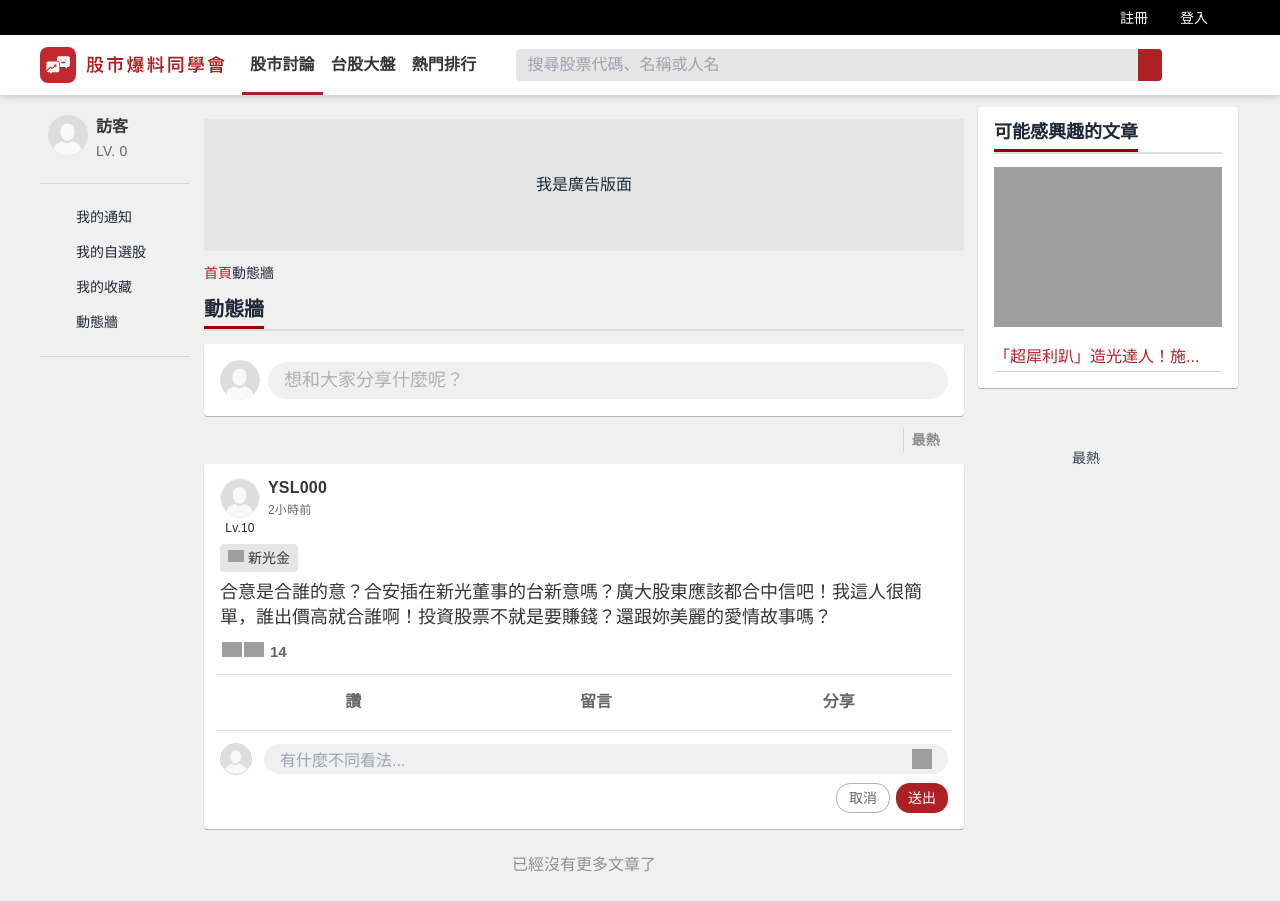
After one commit to astrocamp/17th-BBForum, a Django app: page /news_feed/ in a window 1280 px wide. The commit adds this page. Run offline with Django 5.2, Linux system fonts and the light colour scheme; style sheets or scripts are compiled from the project's sources; grey boxes are pictures that could not be loaded.

Commit message:
feat: 增加動態牆頁面

```diff
--- a/pages/templates/pages/main_page/_left_nav_bar.html
+++ b/pages/templates/pages/main_page/_left_nav_bar.html
@@ -44,7 +44,7 @@
                             <div class="text-[14px]">我的收藏</div>
                         </div>
                     </li>
-                    <li @click.prevent="navigatePage('')" class="aside-bar-padding aside-bar-hover cursor-pointer">
+                    <li @click.prevent="navigatePage('{% url 'pages:news_feed' %}')" class="aside-bar-padding aside-bar-hover cursor-pointer">
                         <div class="flex items-center gap-2">
                             <i class="fa-solid fa-message w-[20px] h-[20px] text-gray-69"></i>
                             <div class="text-[14px]">動態牆</div>
--- /dev/null
+++ b/pages/templates/pages/news_feed/_news_feed_forum.html
@@ -0,0 +1,240 @@
+{%load static%}
+<div class="w-[760px] mx-3.5">
+    <div class="h-[132px] mt-3 bg-gray-90 flex justify-center items-center pt-4 pb-4">
+        我是廣告版面
+    </div>
+    <div class="mt-3">
+        <div>
+            <div class="mt-2 mb-2">
+                <ul class="flex flex-wrap items-center">
+                    <li class="text-red-primary text-[14px]">首頁</li>
+                    <li><i class="fa-solid fa-angle-right fa-xs text-gray-69"></i></li>
+                    <li class="text-[14px]">動態牆</li>
+                </ul>
+            </div>
+        </div>
+        <div class="mt-4 mb-4">
+            <div class="flex justify-between relative after:content-[''] after:block after:w-full after:h-[2px] after:bg-gray-221 after:absolute after:-bottom-[3px] after:left-0">
+                <div>
+                    <h2 class="text-[20px] font-bold pb-2 -mb-[1px] border-b-[3px] border-b-red-900 leading-[18px]">動態牆</h2>
+                </div>
+            </div>
+        </div>
+        <div class="mt-4">
+            <section x-data="unlogined_prompt({{ user.is_authenticated|lower }})" class="rounded-[3px] bg-white h-[72px] shadow-area">
+                <div>
+                    <div class="flex items-center gap-2 p-4">
+                        <div class="w-[40px] h-[40px] rounded-full overflow-hidden">
+                            <img src="{% static 'images/visitor.svg' %}" alt="visitor"></img>
+                        </div>
+                        <button @click="toggleVisibility" class="flex-grow pt-2 pb-2 pl-4 pr-4 text-left rounded-[50px] bg-gray-94">
+                            <div class="text-[18px] font-normal leading-[21px] text-gray-69">想和大家分享什麼呢？</div>
+                        </button>
+
+                        <template x-if="!isAuthenticated">
+                            {% include "layouts/not_logged.html" %}
+                        </template>
+                    </div>
+                </div>
+            </section>
+            <section class="mt-3 mr-4">
+                <div x-data="switch_sort" class="flex justify-end">
+                    <div class="flex items-center whitespace-nowrap gap-2">
+                        <div id="menu-button" aria-expanded="true" aria-haspopup="true" class="border-l border-gray-83 relative pl-2 cursor-pointer">
+                            <span class="text-[14px] font-bold leading-5 tracking-custom text-gray-56">最熱</span>
+                            <i class="fa-solid fa-sort-down w-[10px] h-[15px] text-gray-56 mb-1 ml-1 mr-1"></i>
+                        </div>
+                    </div>
+                    <div x-show="isVisible" @click.outside="isVisible = false" class="absolute right-0 z-10 mt-2 w-56">
+                        <div class="py-1" role="none">
+                            <a href="#" class="block px-4 py-2 text-sm text-gray-700" role="menuitem" tabindex="-1" id="menu-item-0">最熱</a>
+                            <a href="#" class="block px-4 py-2 text-sm text-gray-700" role="menuitem" tabindex="-1" id="menu-item-1"></a>
+                          </div>
+                    </div>
+                    <template x-if="isVisible">
+                        {% include "layouts/not_logged.html" %}
+                    </template>
+                </div>
+            </section>
+            <section class="mt-3 mb-3 block">
+                <section class="shadow-area rounded-[3px] bg-white">
+                    <article class="pt-3 pb-2">
+                        <div>
+                            <div>
+                                <div class="pl-4 pr-4">
+                                    <div class="flex items-center">
+                                        <div class="relative group">
+                                            <div x-data="unlogined_prompt({{ user.is_authenticated|lower }})" @mouseover="isShow = true">
+                                                <div>
+                                                    <a href="#">
+                                                        <div class="w-[40px] h-[40px] rounded-full border border-gray-94 overflow-hidden">
+                                                            <img src="{% static 'images/visitor.svg' %}" alt="visitor"></img>
+                                                        </div>
+                                                    </a>
+                                                </div>
+                                                <div x-show="isShow" class="absolute hidden group-hover:block bg-white p-2 mt-2 rounded-[10px] shadow-lg w-[400px] h-[170px] z-10 top-[33px] -left-[150px]">
+                                                    <div class="flex items-center gap-3">
+                                                        <div>
+                                                            <a href="#">
+                                                                <div class="w-[80px] h-[80px] rounded-full border border-gray-94 overflow-hidden mt-2 ml-3">
+                                                                    <img src="{% static 'images/visitor.svg' %}" alt="visitor" class="w-full h-full"></img>
+                                                                </div>
+                                                            </a>
+                                                        </div>
+                                                        <div class="flex flex-col justify-center">
+                                                            <div class="mb-1">
+                                                                <a href="#" class="text-[18px] font-semibold leading-6 tracking-[0.2px] text-dark-800">YSL000</a>
+                                                            </div>
+                                                            <div class="w-[40px] h-auto text-[14px] font-extralight leading-4 tracking-[0.2px] text-center mb-1">Lv.10</div>
+                                                            <div class="flex justify-center">
+                                                                <div class="flex justify-center gap-2 pr-2 border-r-2 border-gray-94 text-[14px]">
+                                                                    <div><span>發文</span></div>
+                                                                    <div><span>3702</span></div>
+                                                                </div>
+                                                                <div class="flex justify-center gap-2 pl-2 text-[14px]">
+                                                                    <div><span>粉絲</span></div>
+                                                                    <div><span>3248</span></div>
+                                                                </div>
+                                                            </div>
+                                                        </div>
+                                                    </div>
+                                                    <div @click="toggleVisibility" class="bg-red-primary w-[95%] h-[25%] rounded-[4px] text-[14px] flex items-center justify-center mt-4 mx-auto cursor-pointer">
+                                                        <button class="flex items-center justify-center gap-1">
+                                                            <i class="fa-solid fa-plus w-[12px] h-[12px] text-white"></i>
+                                                            <div class="text-white">追蹤</div>
+                                                        </button>
+                                                    </div>
+                                                </div>
+                                                <template x-if="!isAuthenticated">
+                                                    {% include "layouts/not_logged.html" %}
+                                                </template>
+                                            </div>
+                                        </div>
+                                        <div class="grow ml-2 mr-2 overflow-hidden">
+                                            <div class="flex items-center">
+                                                <div>
+                                                    <a href="#" class="text-[16px] font-semibold leading-6 tracking-[0.2px] text-dark-800">YSL000</a>
+                                                </div>
+                                            </div>
+                                            <div class="text-[12px] font-normal leading-4 tracking-[0.2px] h-[20px] flex items-center">
+                                                <a href="#" class="text-dark-600">2小時前</a>
+                                            </div>
+                                        </div>
+                                        <div>
+                                            <button class="w-[36px] h-[36px] rounded-none hover:rounded-full bg-transparent hover:bg-gray-94 border border-transparent hover:border-transparent">
+                                                <i class="fa-solid fa-ellipsis w-[26px] h-[26px] text-gray-56"></i>
+                                            </button>
+                                        </div>
+                                    </div>
+                                    <div class="w-[40px] h-auto text-[12px] font-normal leading-4 tracking-[0.2px] text-center">Lv.10</div>
+                                </div>
+                            </div>
+                            <div>
+                                <div class="pl-4 pr-4">
+                                    <ul class="flex gap-2 mt-2 flex-wrap list-none">
+                                        <li class="rounded bg-gray-90">
+                                            <a href="#">
+                                                <span class="flex items-center gap-1 pt-1 pb-1 pl-2 pr-2">
+                                                    <div class="w-4 h-4 border-l-1 border-gray-69 "><img src="https://fsv.cmoney.tw/cmstatic/t/images/stock/dayline/2888.png"></div>
+                                                    <div class="text-[14px] font-normal leading-5 text-dark-800">新光金</div>
+                                                </span>
+                                            </a>
+                                        </li>
+                                    </ul>
+                                </div>
+                            </div>
+                            <div>
+                                <div class="pl-4 pr-4 mt-2 mb-3">
+                                    <div>
+                                        <pre class="text-[1.125em] leading-[1.375em] whitespace-pre-wrap text-dark-800">合意是合誰的意？合安插在新光董事的台新意嗎？廣大股東應該都合中信吧！我這人很簡單，誰出價高就合誰啊！投資股票不就是要賺錢？還跟妳美麗的愛情故事嗎？</pre>
+                                    </div>
+                                </div>
+                            </div>
+                            <div>
+                                <div class="flex mt-3 mb-3 ml-4 mr-4">
+                                    <button class="flex mr-2 text-[0.9375em] font-bold leading-[1.34em]">
+                                        <div class="ml-[2px] w-[20px] h-[20px]">
+                                            <img src="https://www.cmoney.tw/forum/_nuxt/img/icon_emoji_like.f35c987.svg">
+                                        </div>
+                                        <div class="ml-[2px] w-[20px] h-[20px]">
+                                            <img src="https://www.cmoney.tw/forum/_nuxt/img/icon_emoji_happy.f21da7b.svg">
+                                        </div>
+                                        <div class="ml-[6px] text-dark-600 hover:underline"> 14 </div>
+                                    </button>
+                                </div>
+                            </div>
+                        </div>
+                        <div>
+                            <div x-data="unlogined_prompt({{ user.is_authenticated|lower }})">
+                                <div class="pl-3 pr-3">
+                                    <div class="pt-2 pb-2 pl-1 pr-1 flex flex-row-reverse border-t border-b border-gray-90">
+                                        <button class="relative flex-grow flex-shrink-0 basis-[56px] inline-block cursor-pointer">
+                                            <div class="relative flex justify-center rounded bg-white hover:bg-gray-94">
+                                                <div class="mt-2 mb-2 w-5 h-5">
+                                                    <i class="fa-solid fa-share w-[20px] h-[20px] text-gray-56"></i>
+                                                </div>
+                                                <div class="mt-[7.5px] mb-[7.5px] ml-1 font-bold whitespace-nowrap text-dark-600">分享</div>
+                                            </div>
+                                        </button>
+                                        <button @click="toggleVisibility" class="relative flex-grow flex-shrink-0 basis-[56px] inline-block cursor-pointer">
+                                            <div class="relative flex justify-center rounded bg-white hover:bg-gray-94">
+                                                <div class="mt-2 mb-2 w-5 h-5">
+                                                    <i class="fa-regular fa-comment w-[20px] h-[20px] text-gray-56"></i>
+                                                </div>
+                                                <div class="mt-[7.5px] mb-[7.5px] ml-1 font-bold whitespace-nowrap text-dark-600">留言</div>
+                                            </div>
+                                        </button>
+                                        <button @click="toggleVisibility" class="relative flex-grow flex-shrink-0 basis-[56px] inline-block cursor-pointer">
+                                            <div class="relative flex justify-center rounded bg-white hover:bg-gray-94">
+                                                <div class="mt-2 mb-2 w-5 h-5">
+                                                    <i class="fa-regular fa-thumbs-up w-[20px] h-[20px] text-gray-56"></i>
+                                                </div>
+                                                <div class="mt-[7.5px] mb-[7.5px] ml-1 font-bold whitespace-nowrap text-dark-600">讚</div>
+                                            </div>
+                                        </button>
+                                    </div>
+                                </div>
+                                <template x-if="!isAuthenticated">
+                                    {% include "layouts/not_logged.html" %}
+                                </template>
+                            </div>
+                            <div x-data="unlogined_prompt({{ user.is_authenticated|lower }})" class="relative">
+                                <div>
+                                    <div class="pt-3 pl-4 pr-4 pb-0 gap-2 flex flex-col">
+                                        <div class="flex justify-center items-center">
+                                            <div class="mr-3 w-8 h-8 border border-gray-83 rounded-full overflow-hidden">
+                                                <img src="{% static 'images/visitor.svg' %}" alt="visitor"></img>
+                                            </div>
+                                            <div @click="toggleVisibility" class="pt-[5px] pr-[36px] pb-[5px] pl-[16px] w-[calc(100%-44px)] rounded-[16px] bg-gray-94">
+                                                <textarea :readonly="isReadonly" class="w-full h-[20px] pr-2 text-[16px] leading-6 border-none outline-none resize-none overflow-y-hidden bg-transparent text-dark-800 flex items-center" placeholder="有什麼不同看法..."></textarea>
+                                                <label class="absolute top-[18px] right-8 w-5 h-5 cursor-pointer">
+                                                    <img class="w-5 h-5" src="https://www.cmoney.tw/forum/_nuxt/img/upload_img.9a78e01.svg" alt="upload_img">
+                                                </label>
+                                            </div>
+                                        </div>
+                                        <div class="gap-[6px] flex justify-end pb-2">
+                                           <button class="border border-gray-69 block pt-1 pb-1 text-[0.875em] rounded-[14px] text-dark-600 ">
+                                            <div class="w-[52px] h-5 whitespace-nowrap btn-transition">取消</div>
+                                           </button>
+                                           <button class="block pt-1 pb-1 text-[0.875em] rounded-[14px] text-white bg-red-primary">
+                                            <div class="w-[52px] h-5 whitespace-nowrap btn-transition">送出</div>
+                                           </button>
+                                        </div>
+                                    </div>
+                                </div>
+                                <template x-if="!isAuthenticated">
+                                    {% include "layouts/not_logged.html" %}
+                                </template>
+                            </div>
+                        </div>
+                    </article>
+                </section>
+            </section>
+        </div>
+    </div>
+    <div class="flex justify-center items-center mt-3 mb-3 pt-3 pb-3">
+        <div>
+            <span class="leading-6 whitespace-pre-wrap text-gray-56">已經沒有更多文章了</span>
+        </div>
+    </div>
+</div>
--- /dev/null
+++ b/pages/templates/pages/news_feed/_news_feed_recommend.html
@@ -0,0 +1,32 @@
+{%load static%}
+<aside class="w-[260px]">
+    <div class="shadow-area rounded-[3px] bg-white">
+        <div class="p-4">
+            <header class="mb-4">
+                <div class="flex justify-between relative after:content-[''] after:block after:w-full after:h-[2px] after:bg-gray-221 after:absolute after:-bottom-[3px] after:left-0">
+                    <div>
+                        <h2 class="text-[1.125em] font-bold pb-2 -mb-[1px] border-b-[3px] border-b-red-900 leading-[18px]">可能感興趣的文章</h2>
+                    </div>
+                </div>
+            </header>
+            <div>
+                <div>
+                    <a href="#">
+                        <div class="h-[160px]">
+                            <img class="align-top inline-block w-[100%] h-[100%]" src="https://imgs.gvm.com.tw/upload/gallery/20240830/180489.jpg" alt="previewArticle"/>
+                        </div>
+                    </a>
+                </div>
+                <ul class="mt-4 list-inside">
+                    <li class="border-b border-b-dotted border-gray-d5d">
+                        <div>
+                            <a href="#" class="text-red-primary w-full leading-7 overflow-hidden text-ellipsis whitespace-nowrap">
+                                「超犀利趴」造光達人！施...
+                            </a>
+                        </div>
+                    </li>
+                </ul>
+            </div>
+        </div>
+    </div>
+</aside>
--- /dev/null
+++ b/pages/templates/pages/news_feed/news_feed.html
@@ -0,0 +1,12 @@
+{% extends "layouts/base.html" %}
+{%load static%}
+
+{% block content %}
+    <div class="mt-[12px]">
+        <div class="flex w-[1200px] mx-auto">
+            {% include 'pages/main_page/_left_nav_bar.html' %}
+            {% include 'pages/news_feed/_news_feed_forum.html' %}
+            {% include 'pages/news_feed/_news_feed_recommend.html' %}
+        </div>
+    </div>
+{% endblock %}
--- a/pages/urls.py
+++ b/pages/urls.py
@@ -8,5 +8,6 @@
     path("", views.index, name="index"),
     path("my_watchlist/", views.my_watchlist, name="my_watchlist"),
     path("my_favorites/", views.my_favorites, name="my_favorites"),
+    path("news_feed/", views.news_feed, name="news_feed"),
     path("member_profile/", views.member_profile, name="member_profile"),
 ]
--- a/pages/views.py
+++ b/pages/views.py
@@ -14,5 +14,9 @@
     return render(req, "pages/my_favorites/my_favorites.html")
 
 
+def news_feed(req):
+    return render(req, "pages/news_feed/news_feed.html")
+
+
 def member_profile(req):
     return render(req, "pages/nav_page/member_profile.html")
--- a/src/scripts/components/index.js
+++ b/src/scripts/components/index.js
@@ -2,5 +2,6 @@
 
 import "./unlogined_prompt"
 import "./switch_page"
+import "./switch_sort"
 
 Alpine.start()
--- a/tailwind.config.js
+++ b/tailwind.config.js
@@ -31,6 +31,9 @@
         'sign-in': '0 0 10px rgba(0, 0, 0, .38)',
         'watchlist': '0 1px 2px rgba(0, 0, 0, .25)',
       },
+      letterSpacing: {
+        'custom': '.2px',
+      },
     },
     fontFamily: {
       'sans': ['Arial', 'Helvetica', 'sans-serif'],
--- a/templates/layouts/base.html
+++ b/templates/layouts/base.html
@@ -9,7 +9,7 @@
     <title>BBForum</title>
 </head>
 <body class="w-full h-full bg-gray-94">
-    {% if request.resolver_match.url_name != 'register' and request.resolver_match.url_name != 'sign_in' and request.resolver_match.url_name != 'auth_denied' and request.path == '/' or request.path == '/my_watchlist/' or request.path == '/my_favorites/' %}
+    {% if request.resolver_match.url_name != 'register' and request.resolver_match.url_name != 'sign_in' and request.resolver_match.url_name != 'auth_denied' and request.path == '/' or request.path == '/my_watchlist/' or request.path == '/my_favorites/' or request.path == '/news_feed/' %}
         {% include "navigation/nav_bar.html" %}
     {% endif %}
     <main>
--- /dev/null
+++ b/templates/layouts/sort_lists.html
@@ -0,0 +1,6 @@
+<div class="absolute bg-white rounded-lg border border-gray-300 shadow-lg mt-5">
+    <ul class="divide-y divide-gray-200">
+        <li class="px-4 py-2 cursor-pointer hover:bg-gray-100">最新</li>
+        <li class="px-4 py-2 cursor-pointer hover:bg-gray-100">最舊</li>
+    </ul>
+</div>
```
Also changed, not shown: src/scripts/components/switch_sort.js (added, +9 -0 lines).
